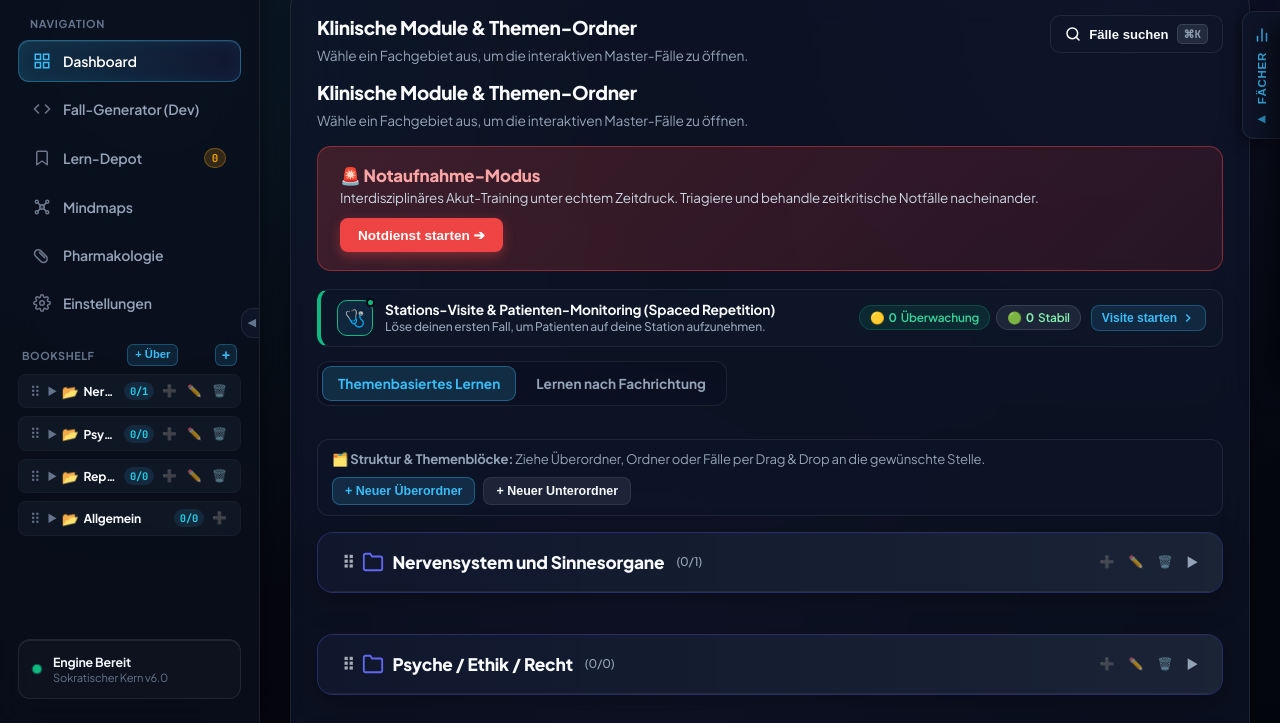
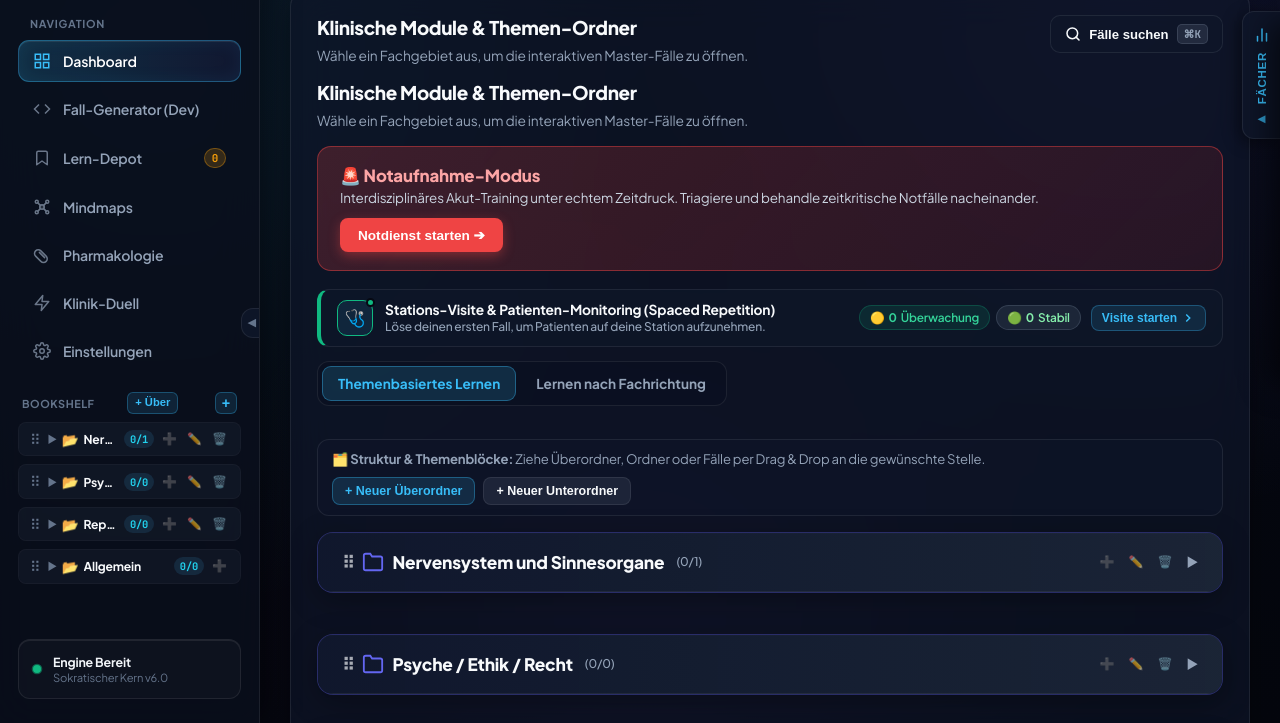
Before and after one commit to NaniMa01/Med-App, a plain HTML site: page index.html in a window 1280 px wide. Shown: the part 77-800 px from the top of the page. Drawn offline with nearby package versions, Linux system fonts and the light colour scheme; no server answers.

Commit message:
Add Klinik-Duell menu item and update dashboard
Added new navigation item for 'Klinik-Duell' and adjusted related sections.

```diff
--- a/index.html
+++ b/index.html
@@ -46,6 +46,7 @@
             <li class="nav-item" onclick="switchTab('player', this)" id="nav-player" style="display: none;"><svg viewBox="0 0 24 24" fill="none" stroke="currentColor" stroke-width="2"><path d="M18 8A6 6 0 0 0 6 8c0 7-3 9-3 9h18s-3-2-3-9"></path><path d="M13.73 21a2 2 0 0 1-3.46 0"></path></svg><span>Challenge Hub</span></li>
             <li class="nav-item" onclick="switchTab('forge', this)"><svg viewBox="0 0 24 24" fill="none" stroke="currentColor" stroke-width="2"><polyline points="16 18 22 12 16 6"></polyline><polyline points="8 6 2 12 8 18"></polyline></svg><span>Fall-Generator (Dev)</span></li>
             <li class="nav-item" onclick="switchTab('depot', this)" id="nav-depot"><svg viewBox="0 0 24 24" fill="none" stroke="currentColor" stroke-width="2" stroke-linecap="round" stroke-linejoin="round"><path d="M19 21l-7-5-7 5V5a2 2 0 0 1 2-2h10a2 2 0 0 1 2 2z"></path></svg><span>Lern-Depot</span><span class="depot-nav-badge" id="nav-depot-badge">0</span></li>
+
             <li class="nav-item" data-view="mindmap" id="nav-mindmap" onclick="switchTab('mindmap', this)">
                 <svg viewBox="0 0 24 24" fill="none" stroke="currentColor" stroke-width="2" stroke-linecap="round" stroke-linejoin="round">
                     <circle cx="12" cy="12" r="3"></circle>
@@ -60,12 +61,22 @@
                 </svg>
                 <span>Mindmaps</span>
             </li>
+
             <li class="nav-item" onclick="switchTab('pharmacology', this)" id="nav-pharmacology">
                 <svg viewBox="0 0 24 24" fill="none" stroke="currentColor" stroke-width="2" stroke-linecap="round" stroke-linejoin="round">
                     <path d="M10.5 20.5 3.5 13.5a4.95 4.95 0 1 1 7-7l7 7a4.95 4.95 0 1 1-7 7Z"></path>
                     <path d="m8.5 8.5 7 7"></path>
                 </svg>
                 <span>Pharmakologie</span>
+            </li>
+
+            <!-- ✅ KORREKTUR: Duell als eigenständiger Menüpunkt direkt über Einstellungen -->
+            <li class="nav-item" data-view="duel" id="nav-duel" onclick="switchTab('duel', this)">
+                <svg viewBox="0 0 24 24" fill="none" stroke="currentColor" stroke-width="2" stroke-linecap="round" stroke-linejoin="round">
+                    <polygon points="13 2 3 14 12 14 11 22 21 10 12 10 13 2"></polygon>
+                </svg>
+                <span>Klinik-Duell</span>
+                <span class="depot-nav-badge" id="nav-duel-badge" style="display: none; background: #10b981; color: #06281e;">0</span>
             </li>
 
             <li class="nav-item" onclick="switchTab('settings', this)"><svg viewBox="0 0 24 24" fill="none" stroke="currentColor" stroke-width="2"><circle cx="12" cy="12" r="3"></circle><path d="M19.4 15a1.65 1.65 0 0 0 .33 1.82l.06.06a2 2 0 0 1 0 2.83 2 2 0 0 1-2.83 0l-.06-.06a1.65 1.65 0 0 0-1.82-.33 1.65 1.65 0 0 0-1 1.51V21a2 2 0 0 1-2 2 2 2 0 0 1-2-2v-.09A1.65 1.65 0 0 0 9 19.4a1.65 1.65 0 0 0-1.82.33l-.06.06a2 2 0 0 1-2.83 0 2 2 0 0 1 0-2.83l.06-.06a1.65 1.65 0 0 0 .33-1.82 1.65 1.65 0 0 0-1.51-1H3a2 2 0 0 1-2-2 2 2 0 0 1 2-2h.09A1.65 1.65 0 0 0 4.6 9a1.65 1.65 0 0 0-.33-1.82l-.06-.06a2 2 0 0 1 0-2.83 2 2 0 0 1 2.83 0l.06.06a1.65 1.65 0 0 0 1.82.33H9a1.65 1.65 0 0 0 1-1.51V3a2 2 0 0 1 2-2 2 2 0 0 1 2 2v.09a1.65 1.65 0 0 0 1 1.51 1.65 1.65 0 0 0 1.82-.33l.06-.06a2 2 0 0 1 2.83 0 2 2 0 0 1 0 2.83l-.06.06a1.65 1.65 0 0 0-.33 1.82V9a1.65 1.65 0 0 0 1.51 1H21a2 2 0 0 1 2 2 2 2 0 0 1-2 2h-.09a1.65 1.65 0 0 0-1.51 1z"></path></svg><span>Einstellungen</span></li>
@@ -160,6 +171,7 @@
                             <button type="button" class="search-status-pill" data-status-filter="solved" onclick="window.setDashboardSearchStatus('solved', this)">✓ Gelöst</button>
                         </div>
                     </div>
+
                     <!-- Admin Case Upload Dropzone -->
                     <section id="creatorUploadSection" class="creator-upload-section" style="display: none;">
                         <div class="creator-upload-card">
@@ -181,7 +193,7 @@
                     <div class="panel-title">Klinische Module & Themen-Ordner</div>
                     <div class="panel-subtitle" style="margin-bottom: 14px;">Wähle ein Fachgebiet aus, um die interaktiven Master-Fälle zu öffnen.</div>
 
-                    <!-- Notaufnahme-Modus (Exklusiv im Dashboard platziert) -->
+                    <!-- Notaufnahme-Modus -->
                     <div onclick="window.startEmergencyMode()" role="button" tabindex="0"
                          style="margin-bottom:18px; padding:18px 22px; border-radius:14px; background:linear-gradient(135deg, rgba(239,68,68,0.22), rgba(220,38,38,0.12)); border:1px solid rgba(239,68,68,0.45); display:flex; justify-content:space-between; align-items:center; flex-wrap:wrap; gap:12px; cursor:pointer; transition:transform 0.18s ease;">
                         <div>
@@ -465,19 +477,19 @@
                     </div>
                 </div>
 
-                //mindmap view
-<section class="panel view-section hidden" id="mindmap-view" style="display: none;"></section>
                 <!-- 7. PHARMAKOLOGIE VIEW -->
                 <div class="panel" id="pharmacology-view" style="display: none;">
                     <div id="pharmacology-container"></div>
+                </div>
 
+                <!-- 8. MINDMAP-LABOR VIEW -->
+                <section class="panel view-section hidden" id="mindmap-view" style="display: none;"></section>
+
+                <!-- ✅ 9. KLINIK-DUELL VIEW (Sauber auf gleicher Panel-Ebene platziert) -->
                 <section class="panel view-section hidden" id="duel-view" style="display: none;"></section>
-                </div>
 
             </div>
         </div>
-
-
 
         <!-- RECHTES FORTSCHRITTS-WIDGET -->
         <aside id="subject-progress-drawer" class="progress-drawer collapsed">
```
Lines whose indentation alone changed are shown as unchanged.
